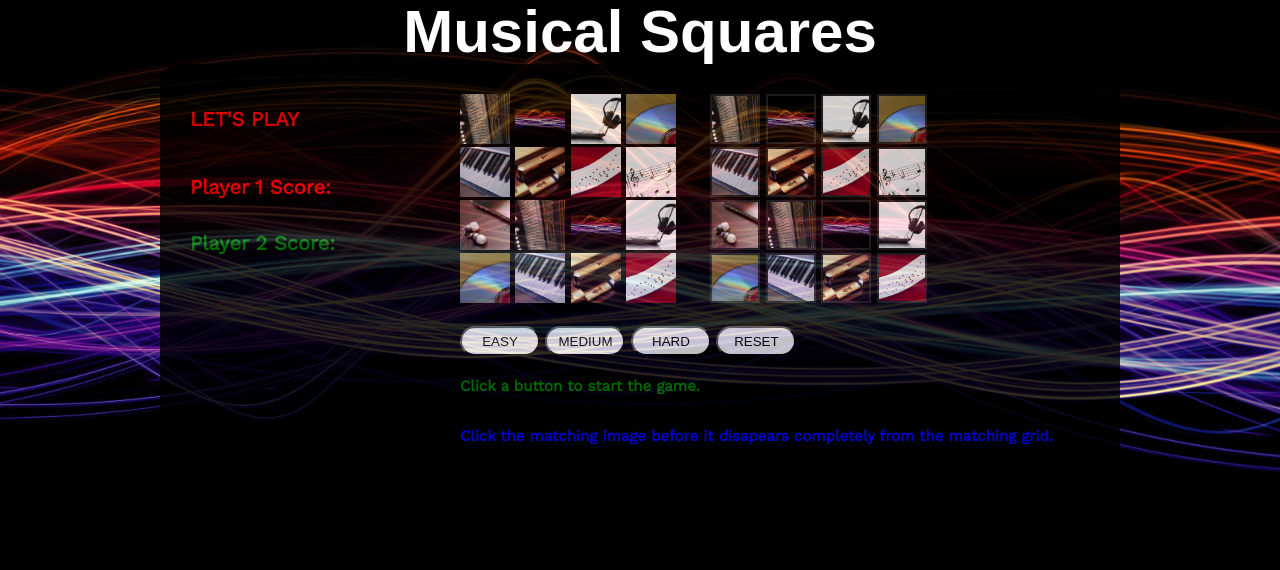
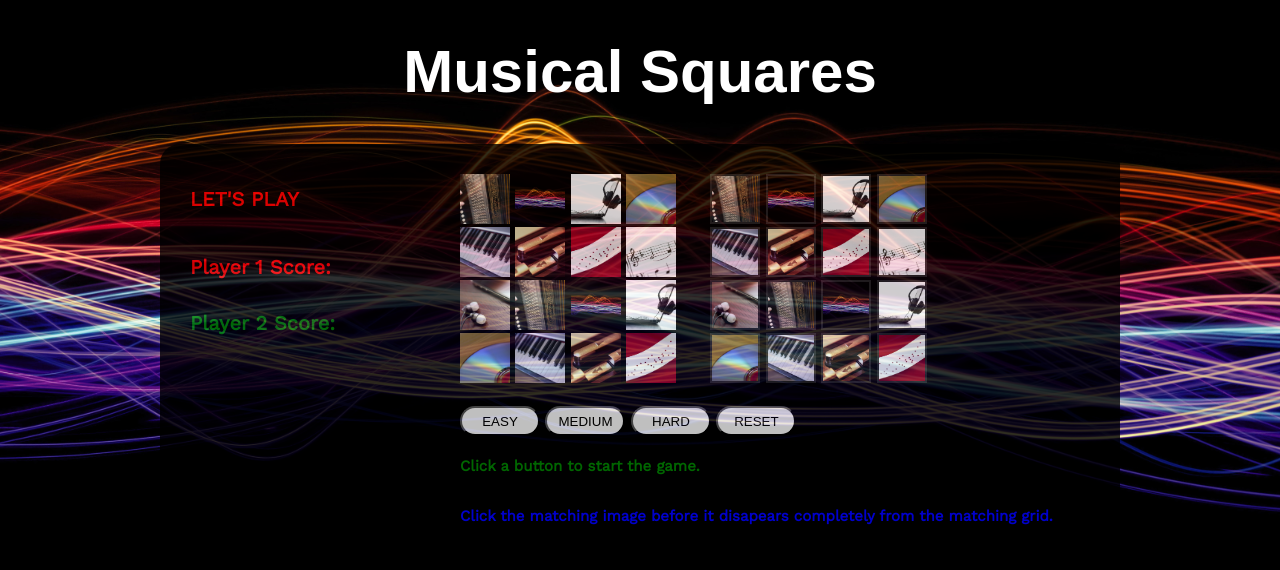
Before and after one commit to Johne103/Musical-Squares, a PHP site: page / in a window 1280 px wide. Shown: the top 570 px of the page. Run offline with PHP 8.4, Linux system fonts and the light colour scheme.

Commit message:
Update title la

```diff
--- a/css/style.css
+++ b/css/style.css
@@ -29,7 +29,7 @@ h1 {
   font-weight: 800;
   line-height: 24px;
   text-align: center;
-  margin: 20px 0;
+  margin: 60px 0;
 }
 
 @media (max-width: 920px) {
--- a/js/main.js
+++ b/js/main.js
@@ -21,7 +21,7 @@
 //On reset the computer may record and additional click when only one click was intended. Issue resolved with use of listener off function $userSquares.off().on('click', function() {
 
 
-function shuffle(a) {                                         //Randomise the image and the sounds for the left grid.
+function shuffle(a) {                                         //Randomise the image and the sounds for the cpu grid.
   var j, x, i;
   for (i = a.length; i; i--) {
     j = Math.floor(Math.random() * i);
@@ -44,7 +44,7 @@ $(function() {                                                        //Initiali
   let user2Score = 0;
   let clickCounter = 0;
   let fadeCounter = 0;
-  const whosTurn = '';
+  // const whosTurn = '';
   const $easyBtn = $('#easy');
   const $medBtn = $('#medium');
   const $hardBtn = $('#hard');
```
